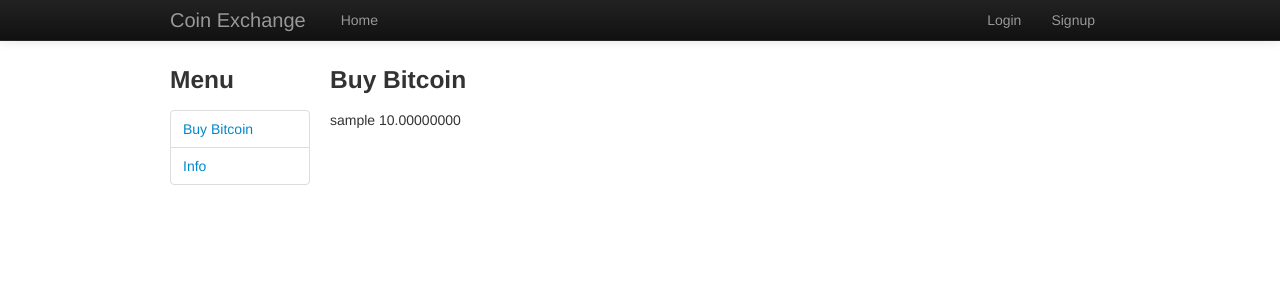
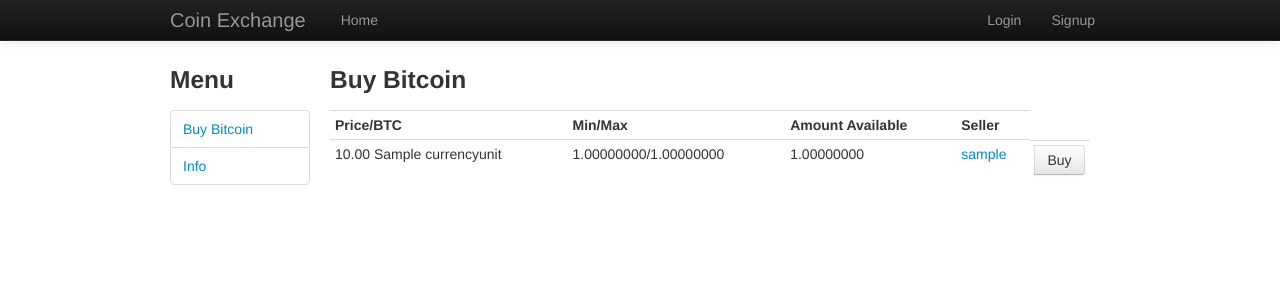
Before and after one commit to stormsherpa/bitcoin-retail, a Django app: page / in a window 1280 px wide. Shown: the top 301 px of the page. Run offline with Django 3.2, Linux system fonts and the light colour scheme; tables that the repository leaves empty hold one stand-in row (values such as "Sample post"); some libraries are stand-ins or nearby versions.

Commit message:
Prepare for adding forms to buy bitcoin and initiate escrow transactions.

```diff
--- a/coinexchange/account/api/views.py
+++ b/coinexchange/account/api/views.py
@@ -44,6 +44,9 @@ class WithdrawlView(LoginView):
         data = json.loads(request.raw_post_data)
         print data
         withdrawl_form = WithdrawlRequestForm(data)
+        if not data.get('amount'):
+            msg = "No withdrawl amount entered."
+            return JsonResponse(msg, error=True).http_response()
         amount = decimal.Decimal(data['amount'])
         if withdrawl_form.is_valid() and amount <= balance:
             withdrawl = withdrawl_form.save(commit=False)
--- a/coinexchange/btc/models.py
+++ b/coinexchange/btc/models.py
@@ -14,6 +14,7 @@ class CoinExchangeUser(models.Model):
     user = models.OneToOneField(User, related_name='+')
     btc_account = models.CharField(max_length=20, unique=True)
     btc_address = models.CharField(max_length=200, null=True, unique=True)
+    btc_balance = models.DecimalField(max_digits=20, decimal_places=8, default=0)
 
     def __unicode__(self):
         return str(self.user.username)
@@ -118,6 +119,16 @@ class SellOffer(models.Model):
     is_active = models.BooleanField(default=True, blank=True)
     offer_timestamp = models.DateTimeField(auto_now_add=True)
 
+    @property
+    def available(self):
+        print "available"
+        balance = self.seller.btc_balance
+        if balance < self.min_btc:
+            return 0
+        if balance > self.max_btc:
+            return self.max_btc
+        return balance
+
 class SellOfferAdmin(admin.ModelAdmin):
     list_display = ('id', 'seller')
     readonly_fields = ['seller']
--- a/coinexchange/main/management/commands/bitcoind_worker.py
+++ b/coinexchange/main/management/commands/bitcoind_worker.py
@@ -9,4 +9,7 @@ class Command(BaseCommand):
 
     def handle(self, *args, **options):
         agent = BitcoindAgent()
-        agent.start_consuming()
+        try:
+            agent.start_consuming()
+        except KeyboardInterrupt:
+            print "Keyboard interrupt received.  Exiting."
--- a/coinexchange/main/templates/coinexchange/root.html
+++ b/coinexchange/main/templates/coinexchange/root.html
@@ -7,8 +7,26 @@ CoinExchange Home
 {% block innercontent %}
 
 <h3>Buy Bitcoin</h3>
-{% for o in offers %}
-<p>{{o.seller}} {{o.price}}</p>
-{% endfor %}
+<table class="table table-condensed">
+	<tr>
+		<th>Price/BTC</th>
+		<th>Min/Max</th>
+		<th>Amount Available</th>
+		<th>Seller</th>
+	</tr>
+	{% for o in offers %}
+	{% if o.available > 0 %}
+	<tr>
+		<td>{{o.price|floatformat:2}} {{o.units.name}}</td>
+		<td>{{o.min_btc|floatformat:8}}/{{o.max_btc|floatformat:8}}</td>
+		<td>{{o.available}}</td>
+		<td><a href="{% url user_profile o.seller.id %}">{{o.seller.user.username}}</a></td>
+		<td class="input-append">
+			<a class="btn" href="{% url buy_bitcoin o.id %}">Buy</a>
+		</td>
+	</tr>
+	{% endif %}
+	{% endfor %}
+</table>
 
 {% endblock %}
--- a/coinexchange/urls.py
+++ b/coinexchange/urls.py
@@ -15,16 +15,12 @@ urlpatterns = patterns('',
     url(r'^logout$', 'django.contrib.auth.views.logout',
         {'next_page': '/'}, name='auth_logout'),
     url(r'^signup$', 'coinexchange.account.views.signup', name='account_signup'),
+    url(r'^buy/(\d)$', 'coinexchange.account.views.buy', name='buy_bitcoin'),
+    url(r'^user/(\d)$', 'coinexchange.account.views.user', name='user_profile'),
 
     url(r'^account$', 'coinexchange.account.views.home', name='account_home'),
     url(r'^account/api/', include('coinexchange.account.api.urls')),
-#     url(r'^account/balance$', 'coinexchange.account.views.balance', name='account_balance'),
     url(r'^account/settings$', 'coinexchange.account.views.settings', name='account_settings'),
-#     url(r'^account/withdraw$', coinexchange.account.views.WithdrawlView.login_view(), name='account_withdrawl'),
-#     url(r'^account/deposit$', coinexchange.account.views.DepositView.login_view(), name='account_deposit'),
-#     url(r'^sell_bitcoin$', coinexchange.account.views.SellView.login_view(), name='sell_bitcoin'),
-#     url(r'^buy_bitcoin$', 'coinexchange.public.views.home', name='buy_bitcoin'),
-#     url(r'^buy_bitcoin$', coinexchange.account.views.BuyView.login_view(), name='buy_bitcoin'),
     url(r'^paymentmethod/', include('coinexchange.paymentmethod.urls')),
     # Uncomment the next line to enable the admin:
     url(r'^djangoadmin/', include(admin.site.urls)),
```
Also changed, not shown: coinexchange/account/views.py (+20 -1 lines), coinexchange/btc/agentlib.py (+15 -15 lines), coinexchange/btc/clientlib.py (+8 -1 lines), coinexchange/btc/queue/bitcoind_agent.py (+14 -0 lines), coinexchange/main/templates/coinexchange/buy.html (added, +9 -0 lines), coinexchange/main/templates/coinexchange/user.html (added, +9 -0 lines).
